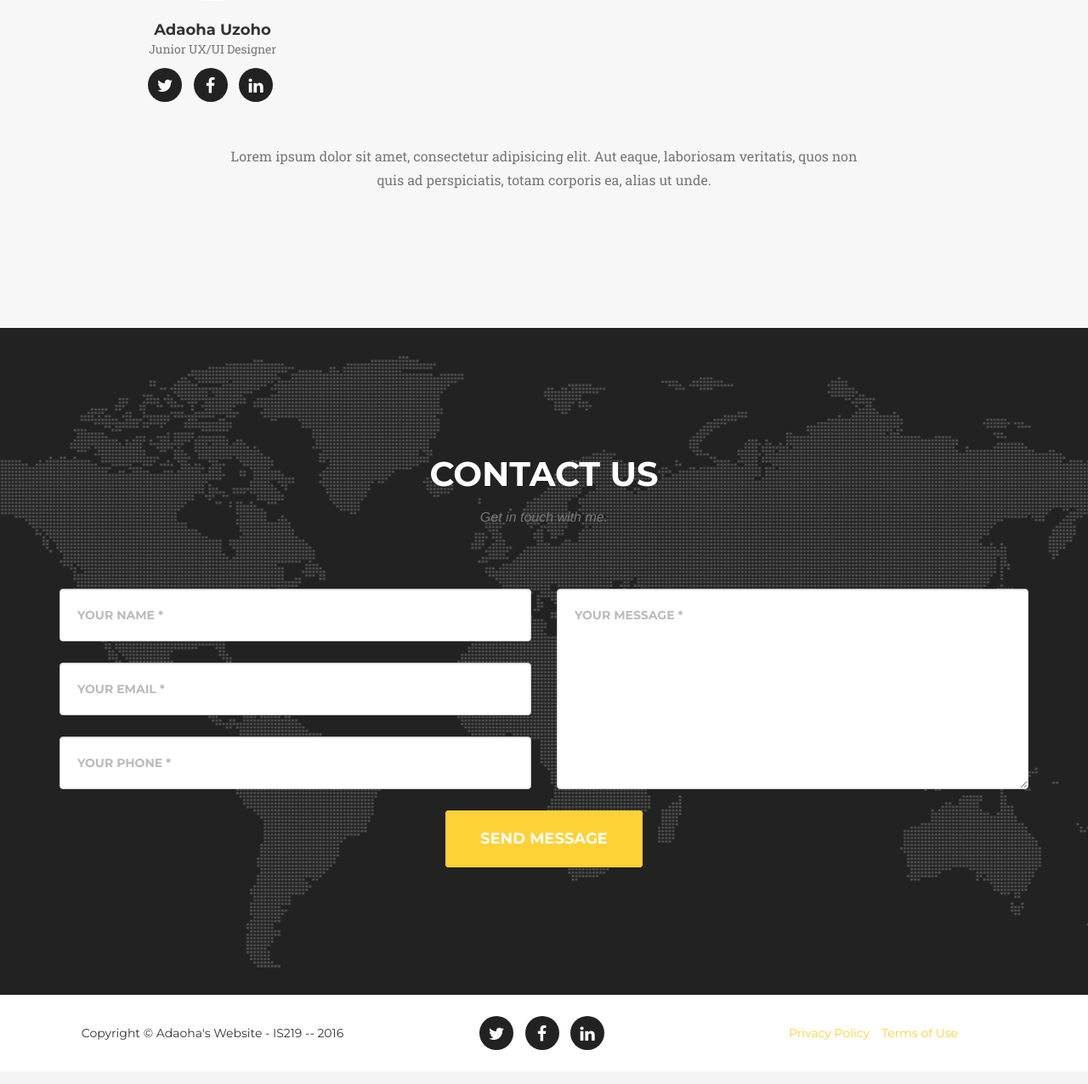
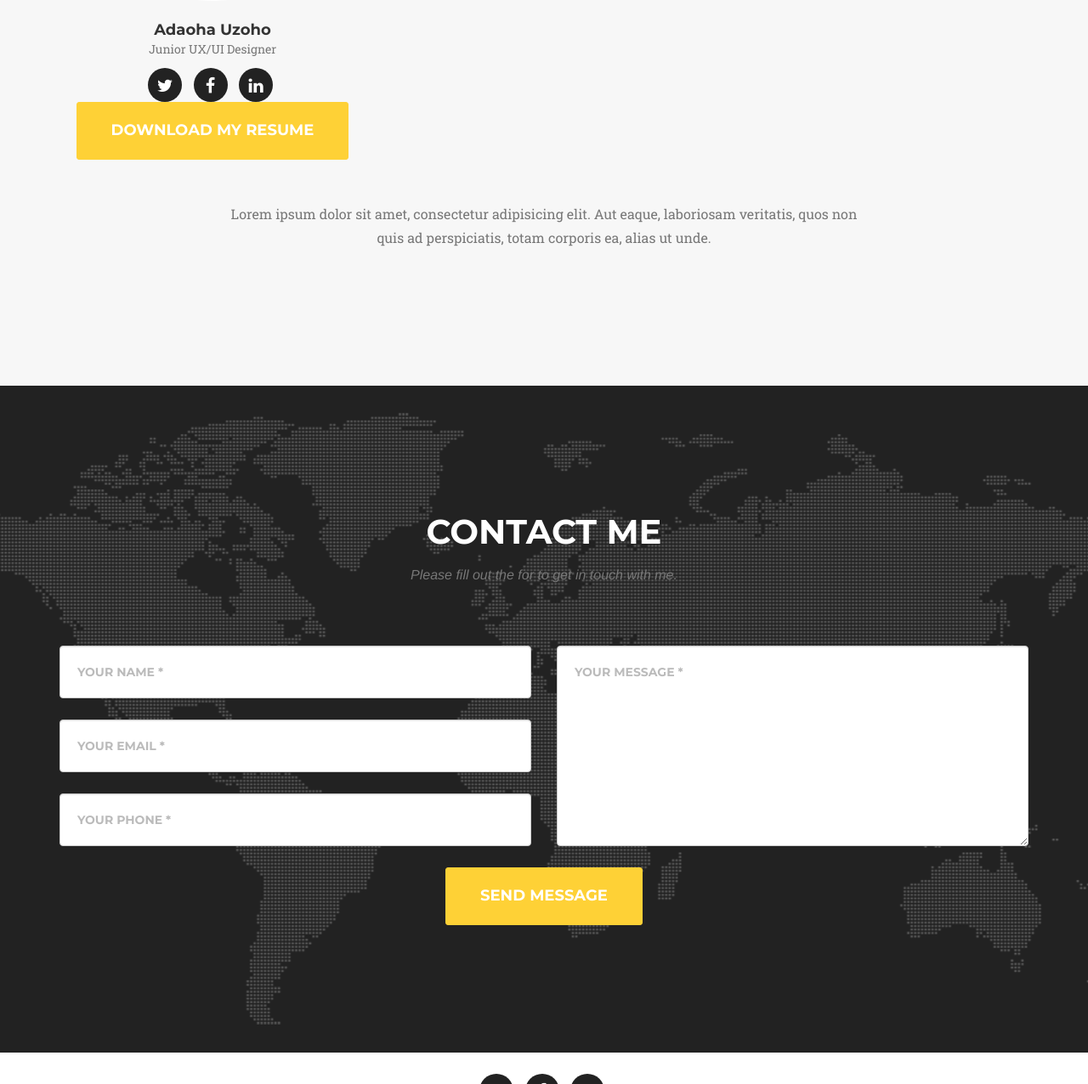
Before and after one commit to adaohauzoho/is219s16uzoho-p1, a PHP site: page / in a window 1280 px wide. Shown: the part 1509-2785 px from the top of the page at 85% size. Before the commit the page ends 2745 px from the top, so only its background shows below. Run offline with PHP 8.4, Linux system fonts and the light colour scheme; some libraries are stand-ins or nearby versions; some web fonts are replaced.

Commit message:
Contact me section & resume button added

```diff
--- a/index.php
+++ b/index.php
@@ -9,7 +9,7 @@
     <meta name="description" content="">
     <meta name="author" content="">
 
-    <title>Agency - Start Bootstrap Theme</title>
+    <title>Adaoha Uzoho's Website</title>
 
     <!-- Bootstrap Core CSS -->
     <link href="css/bootstrap.min.css" rel="stylesheet">
@@ -343,6 +343,7 @@
                             <li><a href="https://www.linkedin.com/in/adaohauzoho"><i class="fa fa-linkedin"></i></a>
                             </li>
                         </ul>
+                        <a href="#aboutme" class="page-scroll btn btn-xl">Download My Resume</a>
                     </div>
                 </div>
                 <!--
@@ -393,8 +394,8 @@
         <div class="container">
             <div class="row">
                 <div class="col-lg-12 text-center">
-                    <h2 class="section-heading">Contact Us</h2>
-                    <h3 class="section-subheading text-muted">Get in touch with me.</h3>
+                    <h2 class="section-heading">Contact Me</h2>
+                    <h3 class="section-subheading text-muted">Please fill out the for to get in touch with me.</h3>
                 </div>
             </div>
             <div class="row">
```
